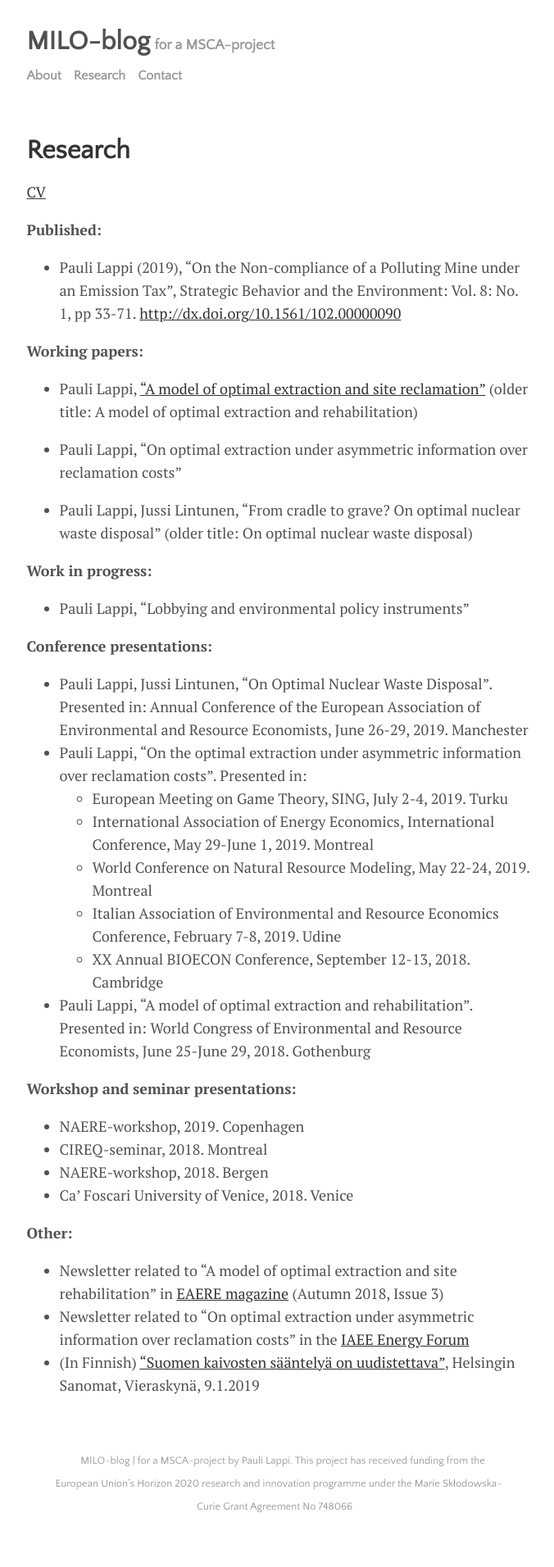
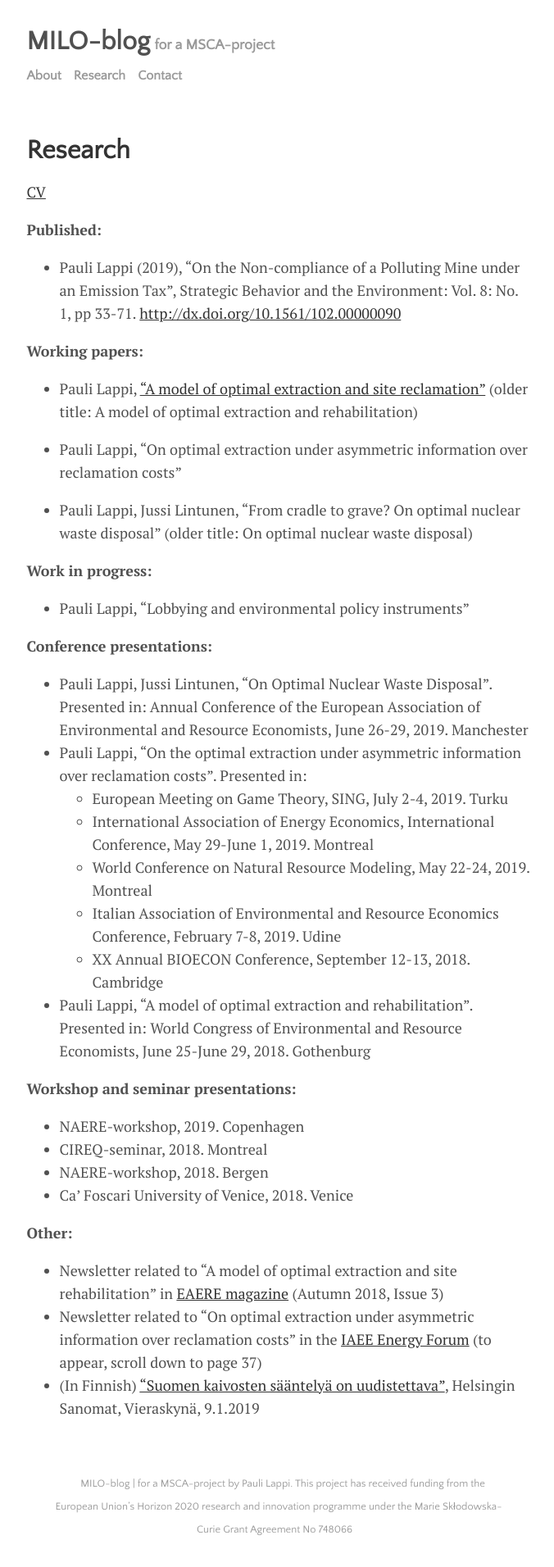
Before and after one commit to plappi/Milo, a Jekyll site: the page built from menu/research.md, in a window 1280 px wide. Shown: the whole page at 82% size, without its empty margins (300-976 px from the left). Built offline with Jekyll 4.4.1, drawn with Linux system fonts in a browser that asks for light colours; nearby versions of some CDN libraries; before the commit the page ends 1884 px from its top, so only the background shows below that.

Commit message:
Update research.md

```diff
--- a/menu/research.md
+++ b/menu/research.md
@@ -42,5 +42,5 @@ title: Research
 **Other:**
 
 * Newsletter related to "A model of  optimal extraction and site rehabilitation" in [EAERE magazine](https://www.eaere.org/wp-content/uploads/2019/03/EAERE-Magazine_n.3-Fall-2018.pdf) (Autumn 2018, Issue 3)
-* Newsletter related to "On optimal extraction under asymmetric information over reclamation costs" in the [IAEE Energy Forum](https://www.iaee.org/documents/2019EnergyForumSI.pdf)
+* Newsletter related to "On optimal extraction under asymmetric information over reclamation costs" in the [IAEE Energy Forum](https://www.iaee.org/documents/2019EnergyForumSI.pdf) (to appear, scroll down to page 37)
 * (In Finnish) ["Suomen kaivosten sääntelyä on uudistettava"](https://www.hs.fi/mielipide/art-2000005959201.html), Helsingin Sanomat, Vieraskynä, 9.1.2019
```
